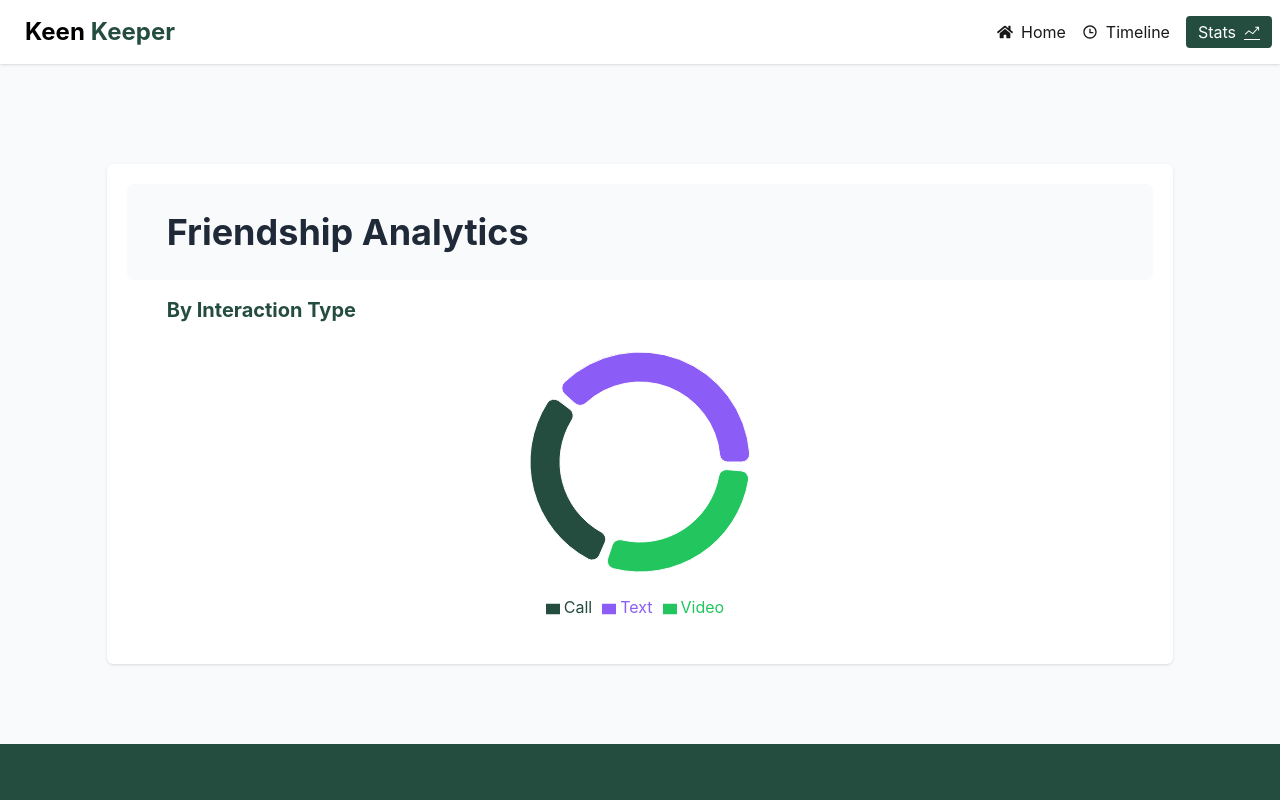
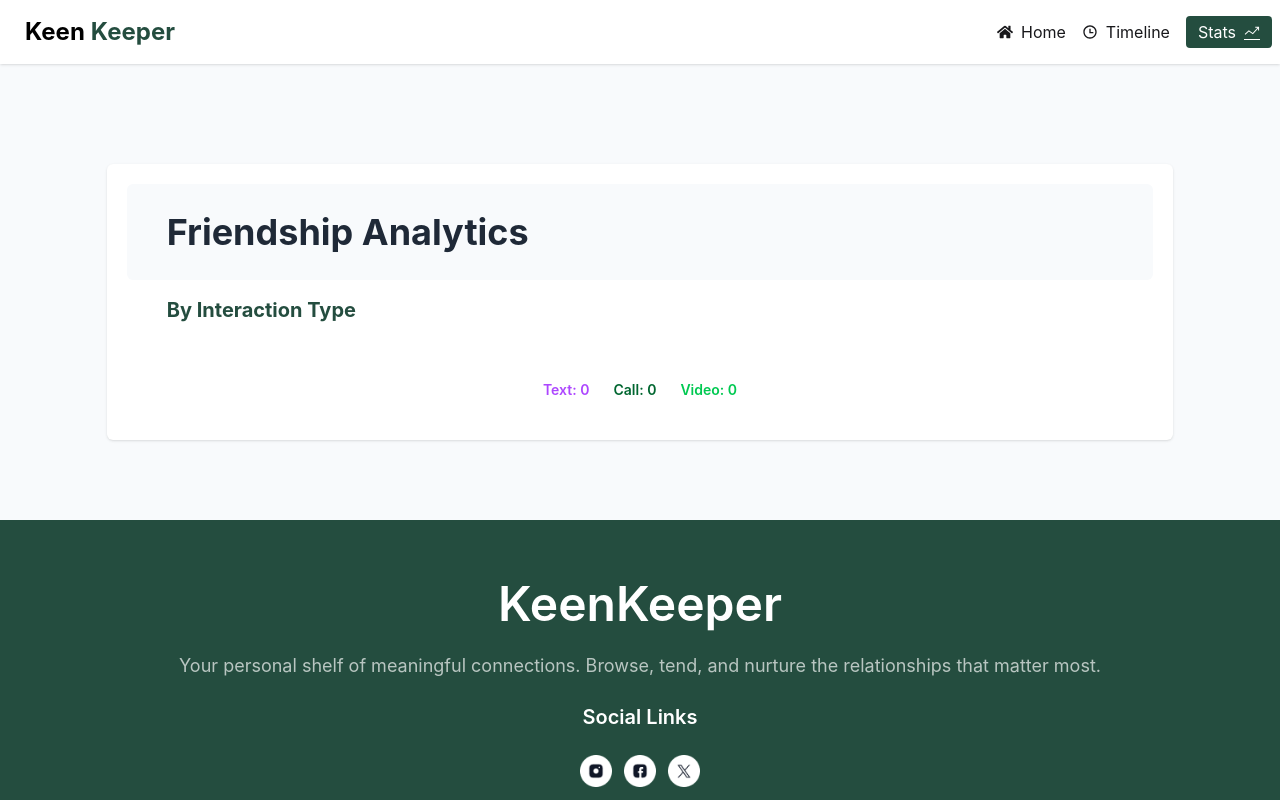
Before and after one commit to Lam78-M/project-keep-keeper, a React (Vite) app: page /extra in a window 1280 px wide. Shown: the top 800 px of the page. Built offline with nearby package versions, Linux system fonts and the light colour scheme.

Commit message:
recharts complete and dynamically set and timeline have search bar

```diff
--- a/public/friend.json
+++ b/public/friend.json
@@ -204,5 +204,23 @@
     "goal": 50,
     "next_due_date": "2026-07-22",
     "descrip": "He is a wise and respectable elder brother."
+  },
+   {
+    "id": 13,
+     "connect": "10",
+      "talk": "60d ago",
+
+     "Intrack": [ "On-track"  ],
+    "name": "Mushfikur Madhurjo",
+
+    "picture": "https://i.ibb.co.com/WvMyzbSC/madhurjo.jpg",
+    "email": "mushfikurmadhurjo@gmail.com",
+    "days_since_contact": 189,
+    "status": "on track",
+    "tags": ["HOOBY", "TRAVEL"],
+    "bio": "Met through design community online.",
+    "goal": 50,
+    "next_due_date": "2026-07-22",
+    "descrip": "My best friend and KAKA"
   }
 ]
--- a/src/DonutPie/MyPieChart.jsx
+++ b/src/DonutPie/MyPieChart.jsx
@@ -1,16 +1,29 @@
 import { PieChart, Pie, Cell, Tooltip, Legend } from "recharts";
-
-const data = [
-  { name: "Text", value: 40 },
-  { name: "Call", value: 30 },
-  { name: "Video", value: 30 },
-];
+import { useContext } from "react";
+import { InteractionContext } from "../InteractionContext/InteractionContext";
 
 const COLORS = ["#8B5CF6", "#244D3F", "#22C55E"];
 
 const MyPieChart = () => {
+
+    const { interactions } = useContext(InteractionContext);
+
+    // ✅ interactions থেকে count বের করো
+    const textCount = interactions.filter(i => i.type === "text").length;
+    const callCount = interactions.filter(i => i.type === "call").length;
+    const videoCount = interactions.filter(i => i.type === "video").length;
+
+    const data = [
+        { name: "Text", value: textCount },
+        { name: "Call", value: callCount },
+        { name: "Video", value: videoCount },
+    ];
+
+    const hasData = data.some(d => d.value > 0);
+
     return (
-    <div className="flex justify-center">
+        <div className="flex flex-col items-center">
+            {hasData ? (
                 <PieChart width={300} height={300}>
                     <Pie
                         data={data}
@@ -26,10 +39,19 @@ const MyPieChart = () => {
                             <Cell key={`cell-${index}`} fill={COLORS[index]} />
                         ))}
                     </Pie>
-
-        <Tooltip />
+                    <Tooltip formatter={(value) => [`Total: ${value}`, ]} />
                     <Legend />
                 </PieChart>
+            ) : (
+                <p className="text-gray-400 mt-10"></p>
+            )}
+
+            {/* Count summary */}
+            <div className="flex gap-6 mt-4 text-sm">
+                <span className="text-purple-500 font-semibold">Text: {textCount}</span>
+                <span className="text-green-800 font-semibold">Call: {callCount}</span>
+                <span className="text-green-500 font-semibold">Video: {videoCount}</span>
+            </div>
         </div>
     );
 };
--- a/src/FriendsDetails/FriendsDetails.jsx
+++ b/src/FriendsDetails/FriendsDetails.jsx
@@ -22,7 +22,10 @@ const statusColors = {
     return (<>
 
      <div>
-   <div className='grid md:grid-cols-2 lg:grid-cols-4  gap-6 pl-37 pr-37  bg-[#F8FAFC] pt-20 pb-30'>
+       <h1 className="text-3xl font-semibold pl-40 pt-19  bg-[#F8FAFC]">
+        My Friends
+    </h1>
+   <div className='grid  md:grid-cols-2 lg:grid-cols-4  gap-6 pl-37 pr-37  bg-[#F8FAFC] pt-20 pb-30'>
     {
     friend.map(friend =>{
 
@@ -31,15 +34,18 @@ const statusColors = {
   friend.Intrack?.[
     Math.floor(Math.random() * (friend.Intrack?.length || 1))
   ];
+        return (
 
-        return (
-          <Link key={friend.id} to={`/friendscall/${friend.id}`}>
+          <>
+
+  <Link key={friend.id} to={`/friendscall/${friend.id}`}>
+
 
           <div className=''>
             <div className=" bg-[white]  shadow-sm rounded-md container p-5 mx-auto">
 
               <div className='flex justify-center items-center'>
-                <img className='w-25 rounded-full p-2 '
+                <img className='w-30 rounded-full p-2 '
                  src={friend.picture}
                  onError={() => console.log("Image failed")}
                  alt="Man" />
@@ -87,6 +93,8 @@ const statusColors = {
           </div>
 
           </Link>
+          </>
+
         )
     })
    }
--- a/src/Timeline/Timeline.jsx
+++ b/src/Timeline/Timeline.jsx
@@ -1,23 +1,17 @@
 import React, { useState, useContext } from 'react';
 import Navbar from '../Navbar/Navbar';
 import Footer from '../FooterSection/Footer';
-
 import { CiSquareChevDown } from "react-icons/ci";
 import { InteractionContext } from '../InteractionContext/InteractionContext';
 
+const Timeline = () => {
+    const { interactions } = useContext(InteractionContext);
+    const [filter, setFilter] = useState("all");
+    const [search, setSearch] = useState("");
 
-const Timeline = () => {
-
-    const { interactions } = useContext(InteractionContext);
-
-    // ✅ filter state
-    const [filter, setFilter] = useState("all");
-
-    // ✅ filtering logic
-    const filteredInteractions =
-        filter === "all"
-            ? interactions
-            : interactions.filter(item => item.type === filter);
+    const filteredInteractions = interactions
+        .filter(item => filter === "all" ? true : item.type === filter)
+        .filter(item => item.name.toLowerCase().includes(search.toLowerCase()));
 
     return (
         <>
@@ -25,14 +19,16 @@ const Timeline = () => {
             <div className="container mx-auto px-3 md:px-6 space-y-4">
 
                 {/* Title */}
-                <h1 className=" text-4xl pl-2 md:pl-5 pt-15">
+                <h1 className="text-4xl pl-2 md:pl-5 pt-15">
                     Timeline
                 </h1>
 
+                {/* Filter + Search Row */}
+                <div className="flex flex-col md:flex-row gap-3 ml-2 lg:ml-5">
+
                     {/* Dropdown */}
-                <details className="dropdown w-full md:w-fit ml-2 lg:ml-5 border border-[#00000020] rounded-md ">
-
-                    <summary className="btn w-full md:w-auto flex justify-between items-center px-4 md:px-8  rounded-md">
+                    <details className="dropdown w-full md:w-fit border border-[#00000020] rounded-md">
+                        <summary className="btn w-full md:w-auto flex justify-between items-center px-4 md:px-8 rounded-md">
                             <span className="text-lg sm:text-base">
                                 {filter === "all" ? "Filter Timeline" : filter}
                             </span>
@@ -40,25 +36,31 @@ const Timeline = () => {
                         </summary>
 
                         <ul className="menu dropdown-content bg-base-100 rounded-box z-10 w-full md:w-52 p-2 shadow-md">
-
                             <p className="text-xs sm:text-sm pl-3 flex items-center gap-1 text-gray-400">
                                 <CiSquareChevDown className="text-lg" />
                                 Filter Timeline
                             </p>
-
-                        {/* ✅ click events */}
                             <li><a className="text-sm md:text-base" onClick={() => setFilter("text")}>Text</a></li>
                             <li><a className="text-sm md:text-base" onClick={() => setFilter("call")}>Call</a></li>
                             <li><a className="text-sm md:text-base" onClick={() => setFilter("video")}>Video</a></li>
                             <li><a className="text-sm md:text-base" onClick={() => setFilter("all")}>All</a></li>
-
                         </ul>
                     </details>
 
+                    {/* Search Bar */}
+                    <input
+                        type="text"
+                        placeholder="Search by name..."
+                        value={search}
+                        onChange={(e) => setSearch(e.target.value)}
+                        className="border border-[#00000020] rounded-md px-4 py-2 w-full md:w-72 text-sm focus:outline-none focus:border-gray-400"
+                    />
+
+                </div>
+
+                {/* Timeline List */}
                 <div className="p-6">
                     <h2 className="text-xl font-semibold mb-4">Timeline</h2>
-
-                    {/* ✅ filtered data use */}
                     {filteredInteractions.length === 0 ? (
                         <p>No interactions yet</p>
                     ) : (
@@ -71,8 +73,9 @@ const Timeline = () => {
                         ))
                     )}
                 </div>
+
             </div>
-            <br></br>
+            <br />
             <Footer />
         </>
     );
```
Lines whose indentation alone changed are shown as unchanged.
